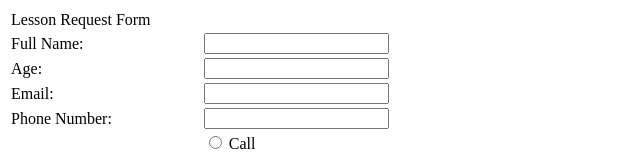
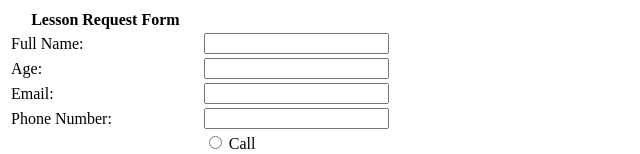
Before and after one commit to jaeownnn/jaeownnn.github.io, a plain HTML site: page form.html in a window 1280 px wide. Shown: the top 154 px of the page, without its empty margins (0-640 px from the left). Drawn offline with Linux system fonts and the light colour scheme.

Commit message:
Update form.html

```diff
--- a/form.html
+++ b/form.html
@@ -9,7 +9,7 @@
     <table>
       <form>
         <tr colspan=2>
-          <td> Lesson Request Form </td>
+          <th> Lesson Request Form </th>
         </tr>
         <tr>
           <td> Full Name: </td>
```
